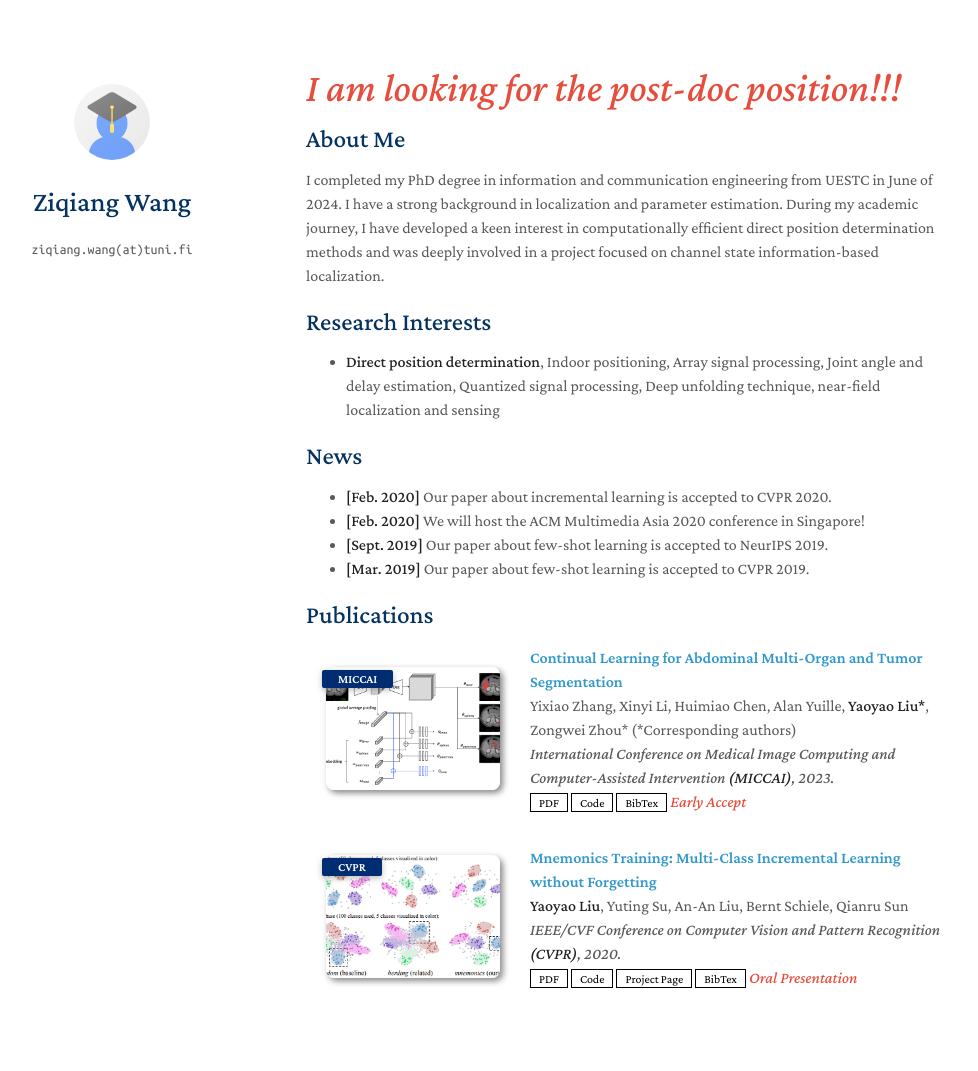
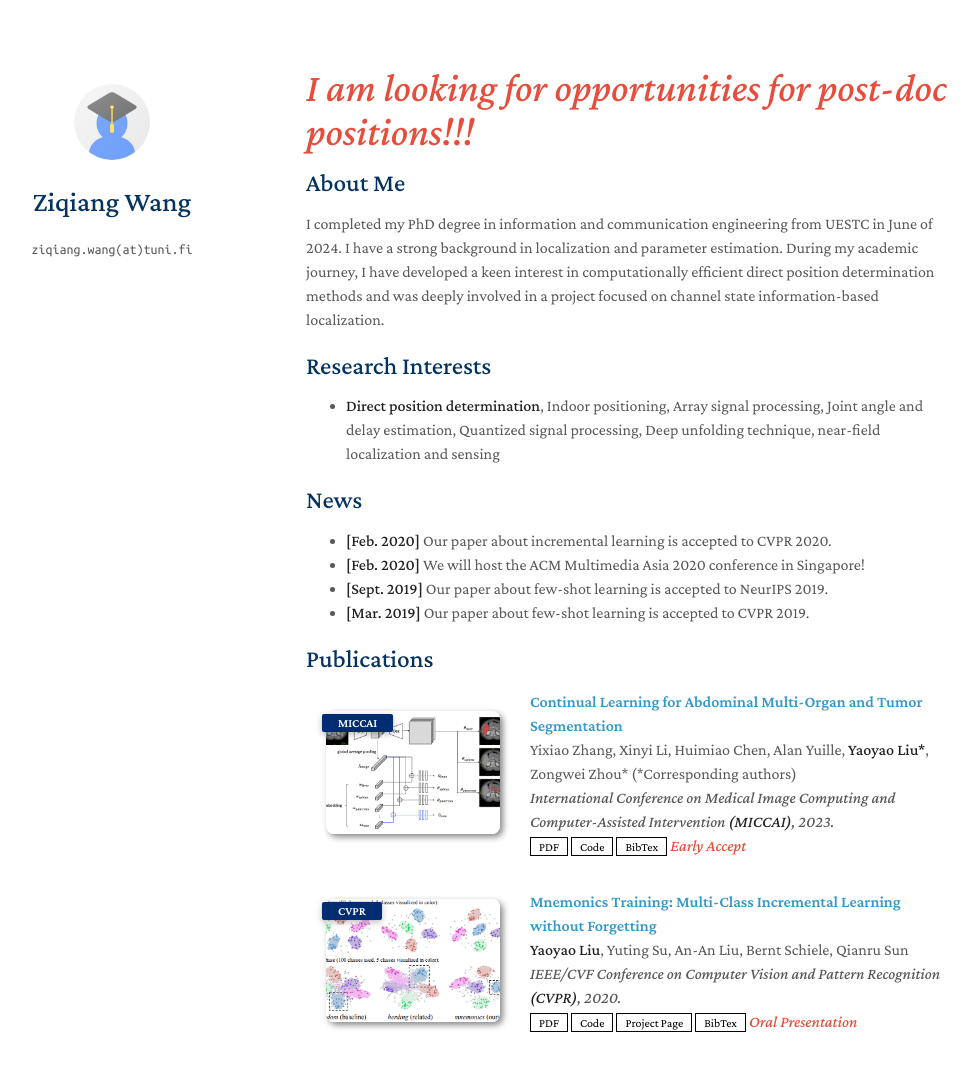
Before and after one commit to ZQiang-Wang/ZQiang-Wang.github.io, a Jekyll site: the page built from index.md, in a window 1280 px wide and 1160 px high. Shown: the top 1071 px of the window, without its empty margins (164-1142 px from the left). Built offline with Jekyll 4.4.1, drawn with Linux system fonts in a browser that asks for light colours; a style sheet for code colours, icons or effects is not loaded; our own code applies the rules of GitHub Pages for plain Markdown files.

Commit message:
Update index.md

```diff
--- a/index.md
+++ b/index.md
@@ -2,7 +2,7 @@
 layout: homepage
 ---
 
-## <i style="color:#e74d3c; font-size: 40px;">I am looking for the post-doc position!!!</i>
+## <i style="color:#e74d3c; font-size: 40px;">I am looking for opportunities for post-doc positions!!!</i>
 
 
 ## About Me
```
